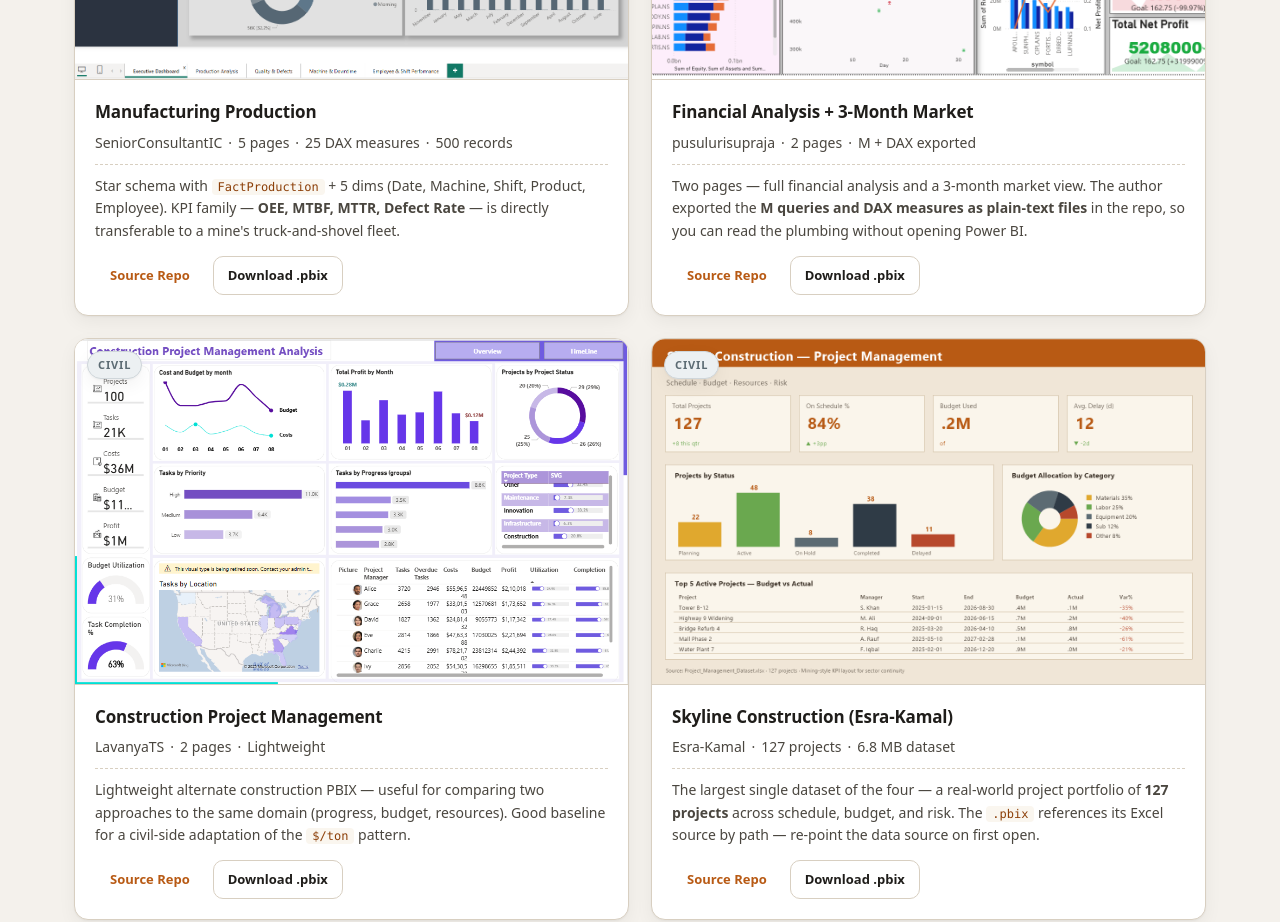
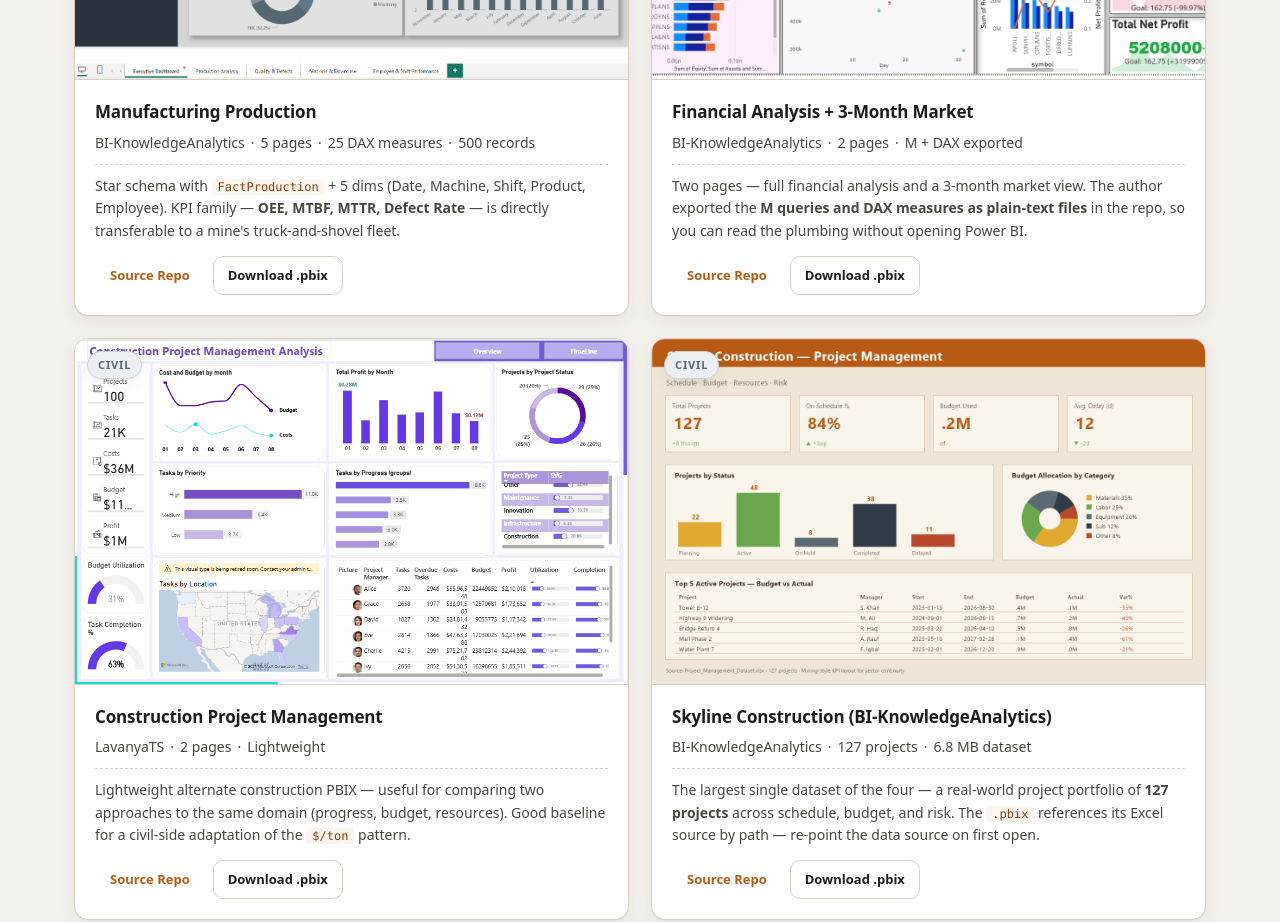
Before and after one commit to BI-KnowledgeAnalytics/port.github.io, a plain HTML site: page index.html in a window 1280 px wide. Shown: the part 2780-3702 px from the top of the page. Drawn offline with Linux system fonts and the light colour scheme.

Commit message:
fix: point all 4 PBIX source/download URLs to BI-KnowledgeAnalytics forks
- Forked all 4 sourced repos into BI-KnowledgeAnalytics org:
  Manufacturing-Production-Dashboard-Power-BI
  Power-Bi-Financial-Dashboard.pbix
  Project-Management-Power-BI
  Construction-Project-management-analysis-using-Power-BI
- Updated Source Repo and Download .pbix links from original
  owners (SeniorConsultantIC, pusulurisupraja, Esra-Kamal, LavanyaTS)
  to BI-KnowledgeAnalytics forks so clients stay within portfolio

```diff
--- a/index.html
+++ b/index.html
@@ -227,14 +227,14 @@
             <div class="pbix-body">
               <h3>Manufacturing Production</h3>
               <p class="pbix-meta">
-                <span>SeniorConsultantIC</span><span>·</span><span>5 pages</span><span>·</span><span>25 DAX measures</span><span>·</span><span>500 records</span>
+                <span>BI-KnowledgeAnalytics</span><span>·</span><span>5 pages</span><span>·</span><span>25 DAX measures</span><span>·</span><span>500 records</span>
               </p>
               <p>
                 Star schema with <code>FactProduction</code> + 5 dims (Date, Machine, Shift, Product, Employee). KPI family — <strong>OEE, MTBF, MTTR, Defect Rate</strong> — is directly transferable to a mine's truck-and-shovel fleet.
               </p>
               <div class="pbix-actions">
-                <a class="btn small" href="https://github.com/SeniorConsultantIC/Manufacturing-Production-Dashboard-Power-BI" target="_blank" rel="noopener">Source Repo</a>
-                <a class="btn small ghost" href="https://raw.githubusercontent.com/SeniorConsultantIC/Manufacturing-Production-Dashboard-Power-BI/main/Manufacturing_Production_Dashboard.pbix" target="_blank" rel="noopener">Download .pbix</a>
+                <a class="btn small" href="https://github.com/BI-KnowledgeAnalytics/Manufacturing-Production-Dashboard-Power-BI" target="_blank" rel="noopener">Source Repo</a>
+                <a class="btn small ghost" href="https://raw.githubusercontent.com/BI-KnowledgeAnalytics/Manufacturing-Production-Dashboard-Power-BI/main/Manufacturing_Production_Dashboard.pbix" target="_blank" rel="noopener">Download .pbix</a>
               </div>
             </div>
           </article>
@@ -246,14 +246,14 @@
             <div class="pbix-body">
               <h3>Financial Analysis + 3-Month Market</h3>
               <p class="pbix-meta">
-                <span>pusulurisupraja</span><span>·</span><span>2 pages</span><span>·</span><span>M + DAX exported</span>
+                <span>BI-KnowledgeAnalytics</span><span>·</span><span>2 pages</span><span>·</span><span>M + DAX exported</span>
               </p>
               <p>
                 Two pages — full financial analysis and a 3-month market view. The author exported the <strong>M queries and DAX measures as plain-text files</strong> in the repo, so you can read the plumbing without opening Power BI.
               </p>
               <div class="pbix-actions">
-                <a class="btn small" href="https://github.com/pusulurisupraja/Power-Bi-Financial-Dashboard.pbix" target="_blank" rel="noopener">Source Repo</a>
-                <a class="btn small ghost" href="https://raw.githubusercontent.com/pusulurisupraja/Power-Bi-Financial-Dashboard.pbix/main/Financial%20dashboard.pbix" target="_blank" rel="noopener">Download .pbix</a>
+                <a class="btn small" href="https://github.com/BI-KnowledgeAnalytics/Power-Bi-Financial-Dashboard.pbix" target="_blank" rel="noopener">Source Repo</a>
+                <a class="btn small ghost" href="https://raw.githubusercontent.com/BI-KnowledgeAnalytics/Power-Bi-Financial-Dashboard.pbix/main/Financial%20dashboard.pbix" target="_blank" rel="noopener">Download .pbix</a>
               </div>
             </div>
           </article>
@@ -271,8 +271,8 @@
                 Lightweight alternate construction PBIX — useful for comparing two approaches to the same domain (progress, budget, resources). Good baseline for a civil-side adaptation of the <code>$/ton</code> pattern.
               </p>
               <div class="pbix-actions">
-                <a class="btn small" href="https://github.com/LavanyaTS-DATA-Analyst/Construction-Project-management-analysis-using-Power-BI" target="_blank" rel="noopener">Source Repo</a>
-                <a class="btn small ghost" href="https://raw.githubusercontent.com/LavanyaTS-DATA-Analyst/Construction-Project-management-analysis-using-Power-BI/main/construction%20project%20management%20analysis.pbix" target="_blank" rel="noopener">Download .pbix</a>
+                <a class="btn small" href="https://github.com/BI-KnowledgeAnalytics/Construction-Project-management-analysis-using-Power-BI" target="_blank" rel="noopener">Source Repo</a>
+                <a class="btn small ghost" href="https://raw.githubusercontent.com/BI-KnowledgeAnalytics/Construction-Project-management-analysis-using-Power-BI/main/construction%20project%20management%20analysis.pbix" target="_blank" rel="noopener">Download .pbix</a>
               </div>
             </div>
           </article>
@@ -282,16 +282,16 @@
               <span class="sector-badge civil">Civil</span>
             </div>
             <div class="pbix-body">
-              <h3>Skyline Construction (Esra-Kamal)</h3>
+              <h3>Skyline Construction (BI-KnowledgeAnalytics)</h3>
               <p class="pbix-meta">
-                <span>Esra-Kamal</span><span>·</span><span>127 projects</span><span>·</span><span>6.8 MB dataset</span>
+                <span>BI-KnowledgeAnalytics</span><span>·</span><span>127 projects</span><span>·</span><span>6.8 MB dataset</span>
               </p>
               <p>
                 The largest single dataset of the four — a real-world project portfolio of <strong>127 projects</strong> across schedule, budget, and risk. The <code>.pbix</code> references its Excel source by path — re-point the data source on first open.
               </p>
               <div class="pbix-actions">
-                <a class="btn small" href="https://github.com/Esra-Kamal/Project-Management-Power-BI" target="_blank" rel="noopener">Source Repo</a>
-                <a class="btn small ghost" href="https://raw.githubusercontent.com/Esra-Kamal/Project-Management-Power-BI/main/Project%20Management.pbix" target="_blank" rel="noopener">Download .pbix</a>
+                <a class="btn small" href="https://github.com/BI-KnowledgeAnalytics/Project-Management-Power-BI" target="_blank" rel="noopener">Source Repo</a>
+                <a class="btn small ghost" href="https://raw.githubusercontent.com/BI-KnowledgeAnalytics/Project-Management-Power-BI/main/Project%20Management.pbix" target="_blank" rel="noopener">Download .pbix</a>
               </div>
             </div>
           </article>
```
